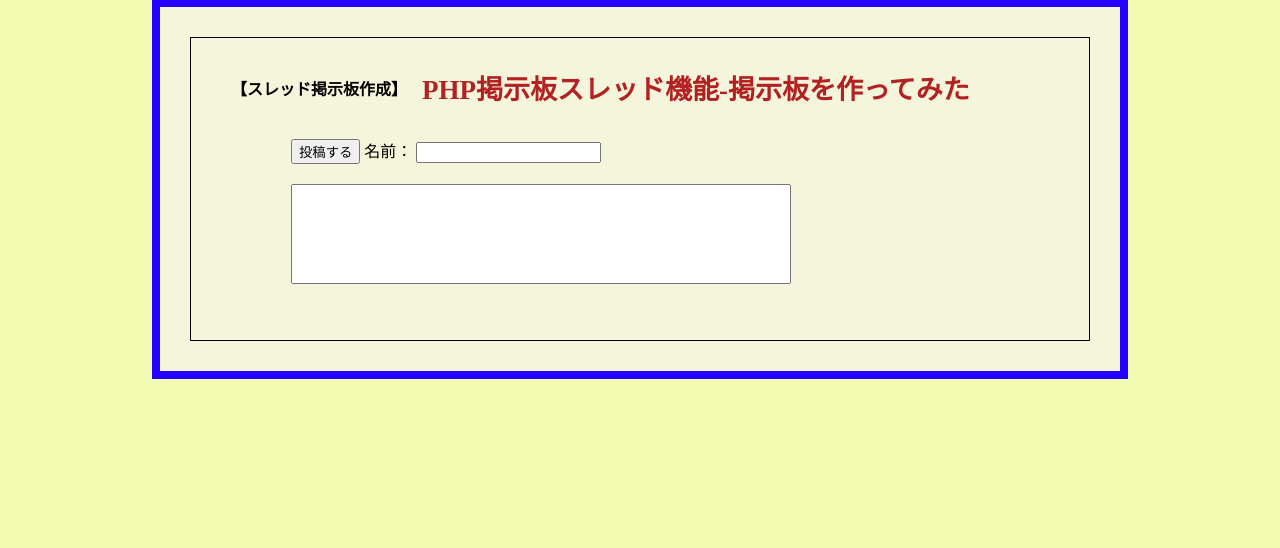
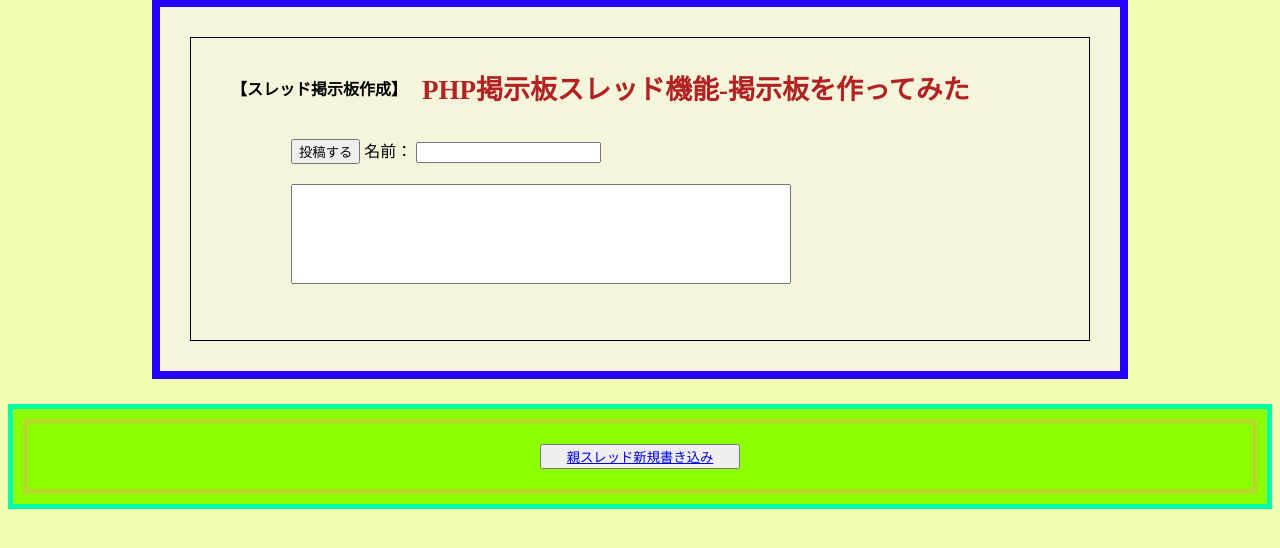
Before and after one commit to risarisato/php_thread_function, a PHP site: page /php_thread_function/ in a window 1280 px wide. Shown: the part 173-721 px from the top of the page. Run offline with PHP 8.4, Linux system fonts and the light colour scheme; data that the repository does not hold is empty.

Commit message:
親スレッドの作成pathを通した

```diff
--- /dev/null
+++ b/app/parts/newThreadButton.php
@@ -0,0 +1,5 @@
+<div class="newThreadWrapper">
+    <div class="newChildThreadWrapper">
+        <button><a href="app/pages/createThread.php">親スレッド新規書き込み</a></button>
+    </div>
+</div>
--- a/assets/css/style.css
+++ b/assets/css/style.css
@@ -83,3 +83,26 @@ section .comment {
     font-weight: 700;
     margin-left: 240px;
 }
+
+/* 親スレッド新規書き込みのCSS */
+.newThreadWrapper {
+    background-color: rgb(140, 255, 0);
+    padding: 10px;
+    max-width: 1300px;
+    margin: 0 auto; /* 中央寄せになる */
+    border: 5px solid rgb(0, 255, 166);
+    margin-bottom: 20px;
+}
+
+.newChildThreadWrapper {
+    text-align: center;
+    padding: 20px;
+    border: 5px solid rgb(179, 218, 39);
+}
+
+/* 親スレッドのボタン装飾 */
+.newChildThreadWrapper button {
+    width: 200px;
+    color: rgb(0, 0, 0);
+    text-decoration: none;
+}
--- a/index.php
+++ b/index.php
@@ -4,7 +4,6 @@
 // http://localhost:8080/php_thread_function/app/database/connect.php
 // include_onceでpathを読み込んであげる。
 include_once("./app/database/connect.php");
-
 
 
 ?>
@@ -24,8 +23,11 @@ include_once("./app/database/connect.php");
     <!-- validationファイルをリファクタリング -->
     <?php include("app/parts/validation.php"); ?>
 
-    <!-- threadWrapperァイルをリファクタリング -->
+    <!-- threadWrapperファイルをリファクタリング -->
     <?php include("app/parts/thread.php"); ?>
+
+    <!-- 親スレッド新規書き込みをリンクさせる -->
+    <?php include("app/parts/newThreadButton.php"); ?>
 
 </body>
 </html>
```
Also changed, not shown: app/pages/createThread.php (added, +26 -0 lines).
